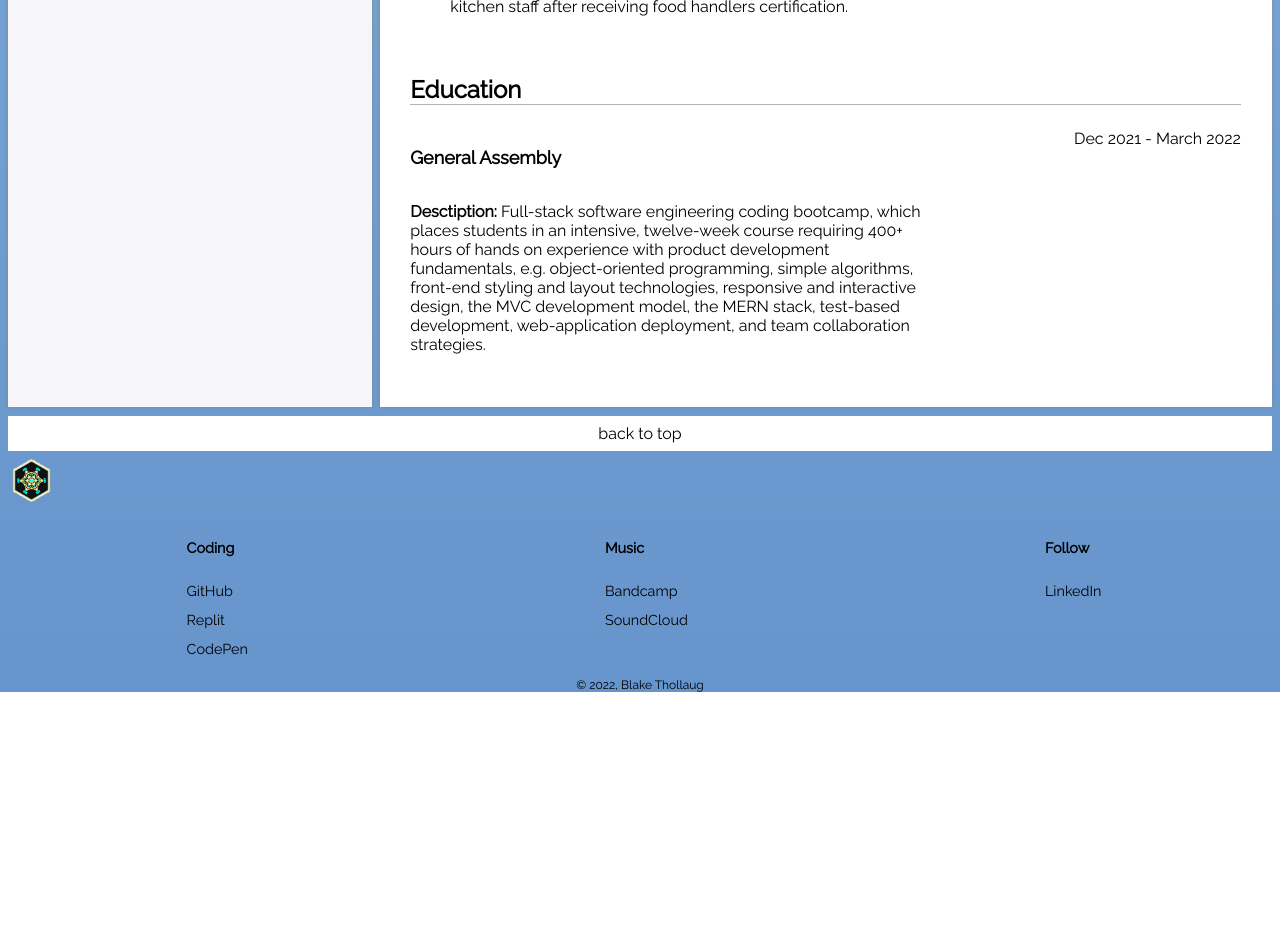
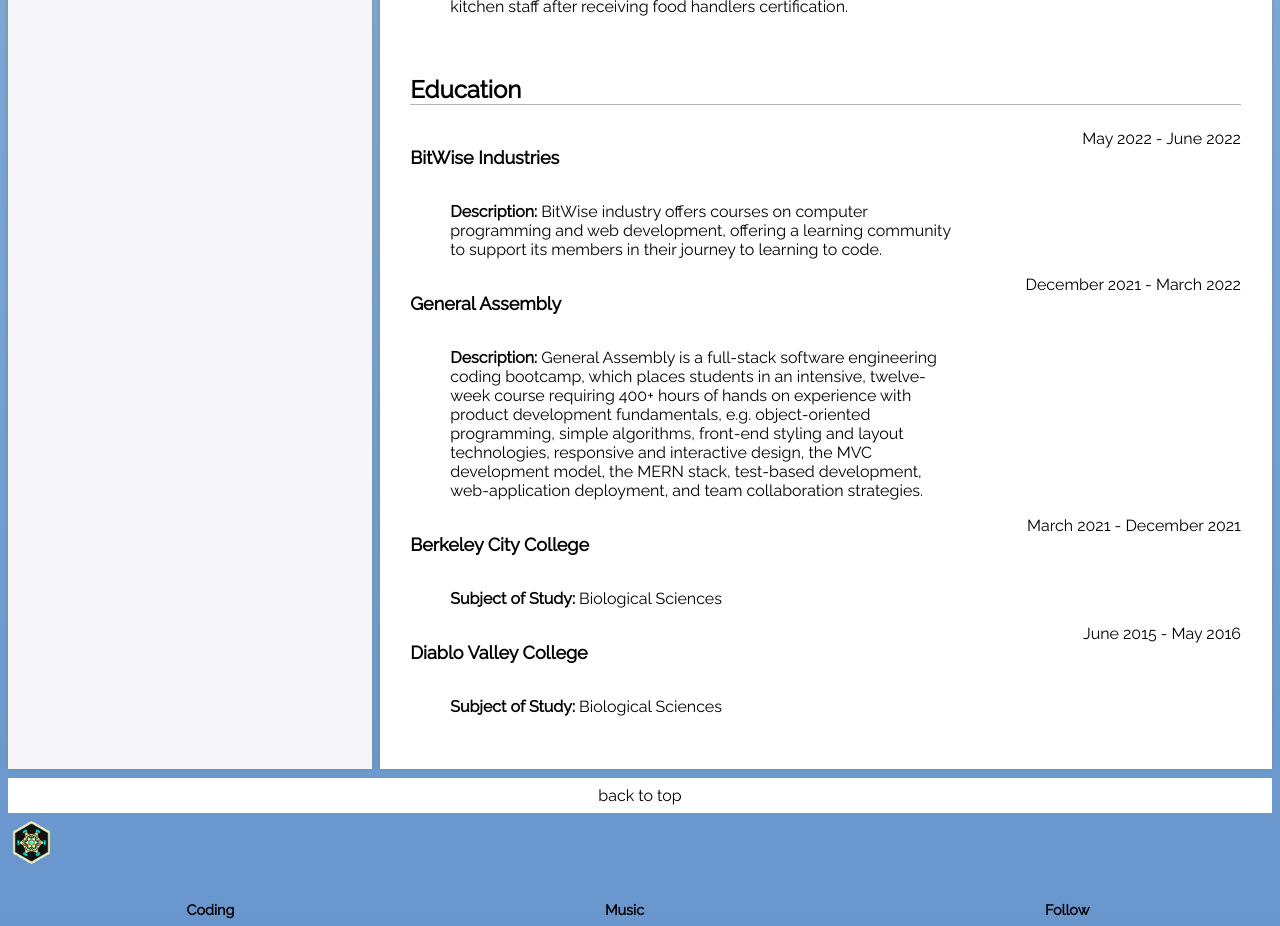
Before and after one commit to bthol/Portfolio-Frontend, a React (Create React App) app: page / in a window 1280 px wide. Shown: the part 3640-4566 px from the top of the page. Before the commit the page ends 4332 px from the top, so only its background shows below. Built offline with nearby package versions, Linux system fonts and the light colour scheme; the HTML template or start-up script is replaced by a standard one.

Commit message:
Education section content add

```diff
--- a/src/Content/Section4.jsx
+++ b/src/Content/Section4.jsx
@@ -5,8 +5,28 @@ const Section4 = () => {
         <section>
             <h3 className="title-line text-x-large">Education</h3>
             <div>
-                <p className="flex-between"><p className="text-large"><b>General Assembly</b></p> Dec 2021 - March 2022</p>
-                <p className="exp-list"><b>Desctiption: </b>Full-stack software engineering coding bootcamp, which places students in an intensive, twelve-week course requiring 400+ hours of hands on experience with product development fundamentals, e.g. object-oriented programming, simple algorithms, front-end styling and layout technologies, responsive and interactive design, the MVC development model, the MERN stack, test-based development, web-application deployment, and team collaboration strategies.</p>
+                <p className="flex-between"><p className="text-large"><b>BitWise Industries</b></p>May 2022 - June 2022</p>
+                <ul>
+                    <p className="exp-list"><b>Description: </b>BitWise industry offers courses on computer programming and web development, offering a learning community to support its members in their journey to learning to code.</p>
+                </ul>
+            </div>
+            <div>
+                <p className="flex-between"><p className="text-large"><b>General Assembly</b></p>December 2021 - March 2022</p>
+                <ul>
+                    <p className="exp-list"><b>Description: </b>General Assembly is a full-stack software engineering coding bootcamp, which places students in an intensive, twelve-week course requiring 400+ hours of hands on experience with product development fundamentals, e.g. object-oriented programming, simple algorithms, front-end styling and layout technologies, responsive and interactive design, the MVC development model, the MERN stack, test-based development, web-application deployment, and team collaboration strategies.</p>
+                </ul>
+            </div>
+            <div>
+                <p className="flex-between"><p className="text-large"><b>Berkeley City College</b></p>March 2021 - December 2021</p>
+                <ul>
+                    <p className="exp-list"><b>Subject of Study: </b>Biological Sciences</p>
+                </ul>
+            </div>
+            <div>
+                <p className="flex-between"><p className="text-large"><b>Diablo Valley College</b></p>June 2015 - May 2016</p>
+                <ul>
+                    <p className="exp-list"><b>Subject of Study: </b>Biological Sciences</p>
+                </ul>
             </div>
             <br />
         </section>
```
